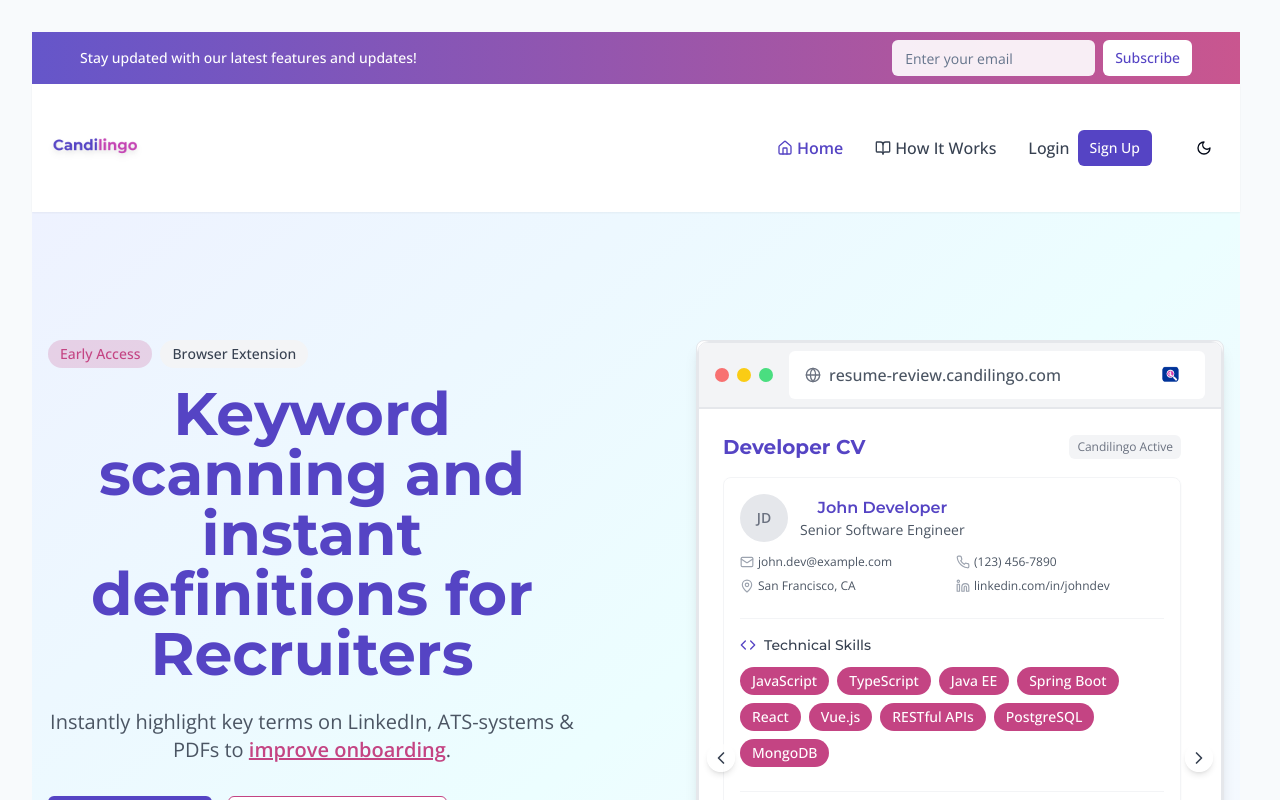
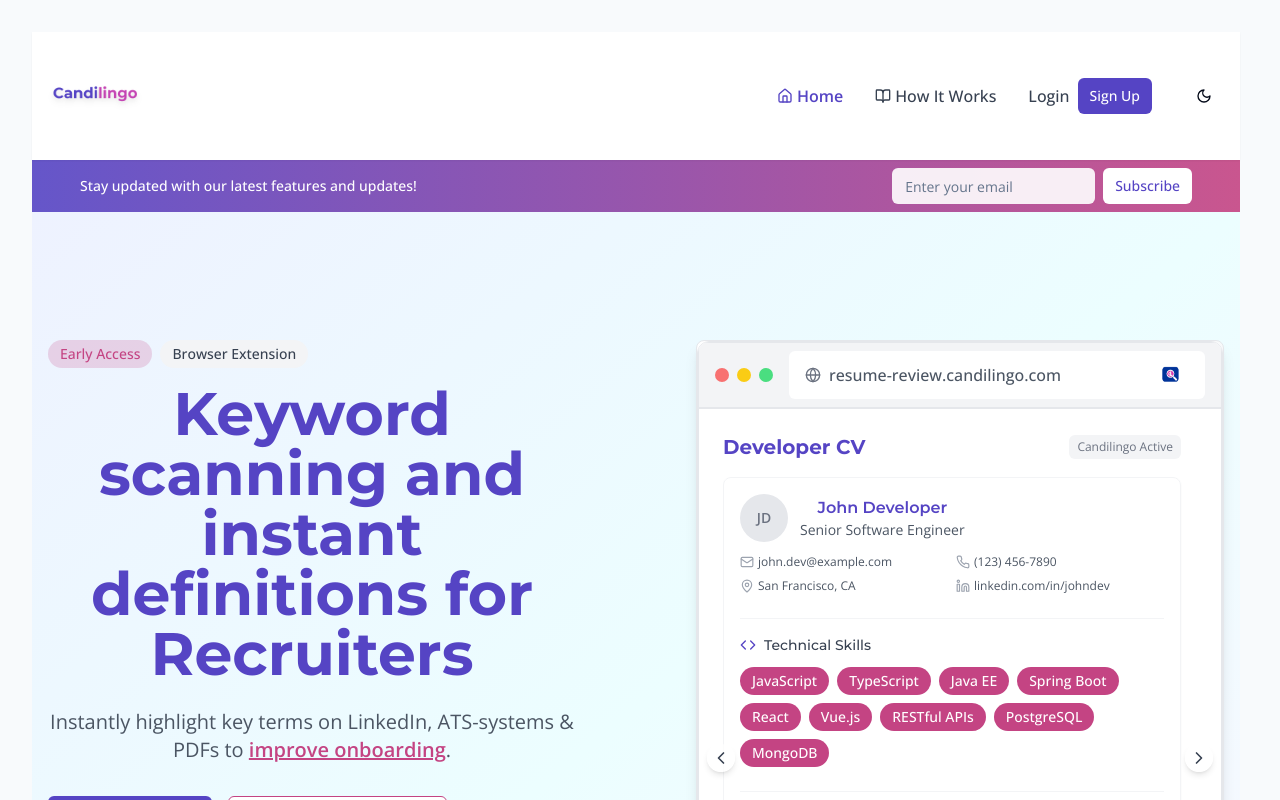
Before and after one commit to hakudoge53/candilingo, a React (Vite) app: page / in a window 1280 px wide. Shown: the top 800 px of the page. Built offline with nearby package versions, Linux system fonts and the light colour scheme; no server answers; the database is empty.

Commit message:
Move newsletter signup bar
Moves the newsletter signup bar to the top of the section area.

```diff
--- a/src/App.tsx
+++ b/src/App.tsx
@@ -8,7 +8,6 @@ import { AuthProvider } from './hooks/auth/useAuth';
 import { initializeApp } from './integrations/supabase/client';
 import LoadingSpinner from '@/components/ui/LoadingSpinner';
 import ErrorBoundary from '@/components/ui/ErrorBoundary';
-import NewsletterSignupBar from '@/components/NewsletterSignupBar';
 
 // Pages
 import Index from './pages/Index';
@@ -67,7 +66,6 @@ function App() {
         <AuthProvider>
           <Router>
             <ErrorBoundary>
-              <NewsletterSignupBar />
               <Routes>
                 <Route path="/" element={<Index />} />
                 <Route path="/portal" element={<Portal />} />
--- a/src/components/NewsletterSignupBar.tsx
+++ b/src/components/NewsletterSignupBar.tsx
@@ -21,9 +21,8 @@ const NewsletterSignupBar = () => {
     setIsSubmitting(true);
 
     try {
-      const { error } = await supabase
-        .from('newsletter_subscribers')
-        .insert([{ email }]);
+      // Use the rpc call instead of direct table access to work around TypeScript issues
+      const { error } = await supabase.rpc('add_newsletter_subscriber', { subscriber_email: email });
 
       if (error) {
         if (error.code === '23505') { // Unique violation error code
--- a/src/pages/Index.tsx
+++ b/src/pages/Index.tsx
@@ -12,6 +12,7 @@ import TestimonialsSection from "@/components/sections/TestimonialsSection";
 import PricingSection from "@/components/sections/PricingSection";
 import CTASection from "@/components/sections/CTASection";
 import { Button } from '@/components/ui/button';
+import NewsletterSignupBar from '@/components/NewsletterSignupBar';
 
 const Index = () => {
   const [isLoaded, setIsLoaded] = useState(false);
@@ -37,6 +38,7 @@ const Index = () => {
   return (
     <div className={`min-h-screen bg-gray-50 ${isLoaded ? 'animate-fade-in' : 'opacity-0'}`}>
       <Navbar />
+      <NewsletterSignupBar />
       <HeroSection onShowVideo={handleShowVideo} />
       <div className="container mx-auto px-4">
         <div className="max-w-6xl mx-auto">
```
